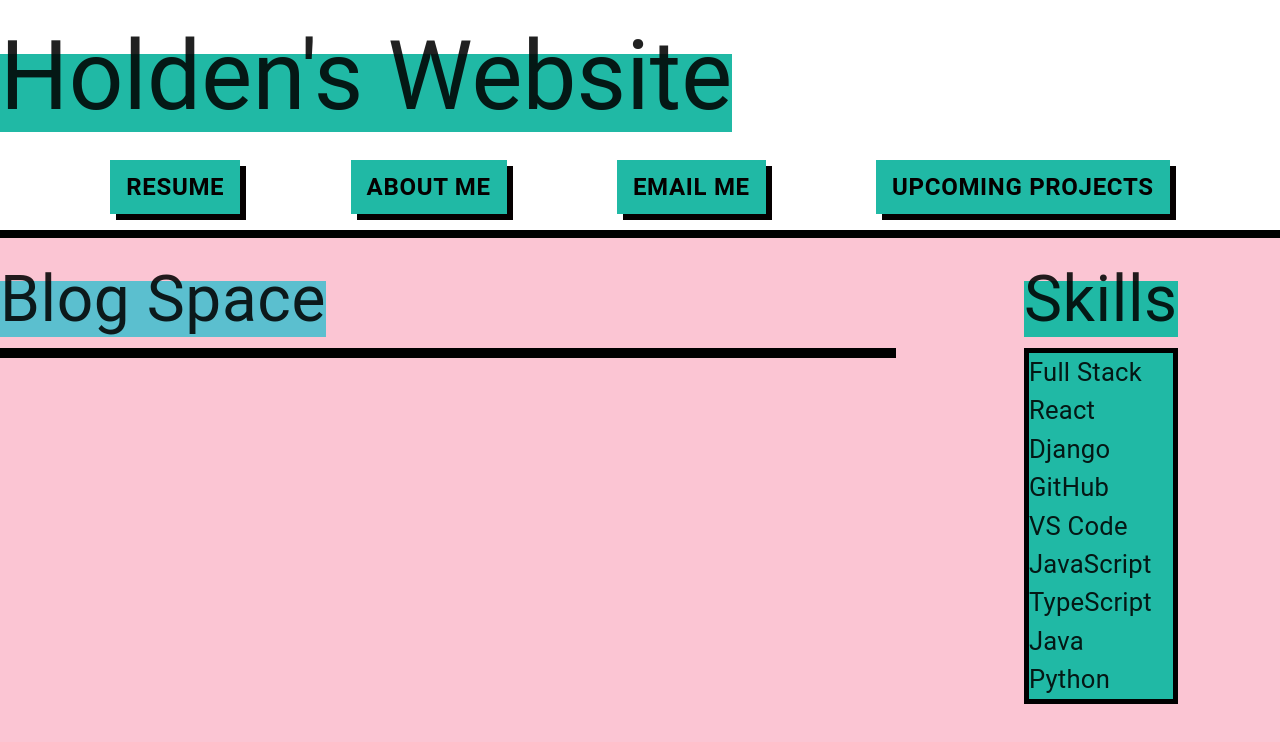
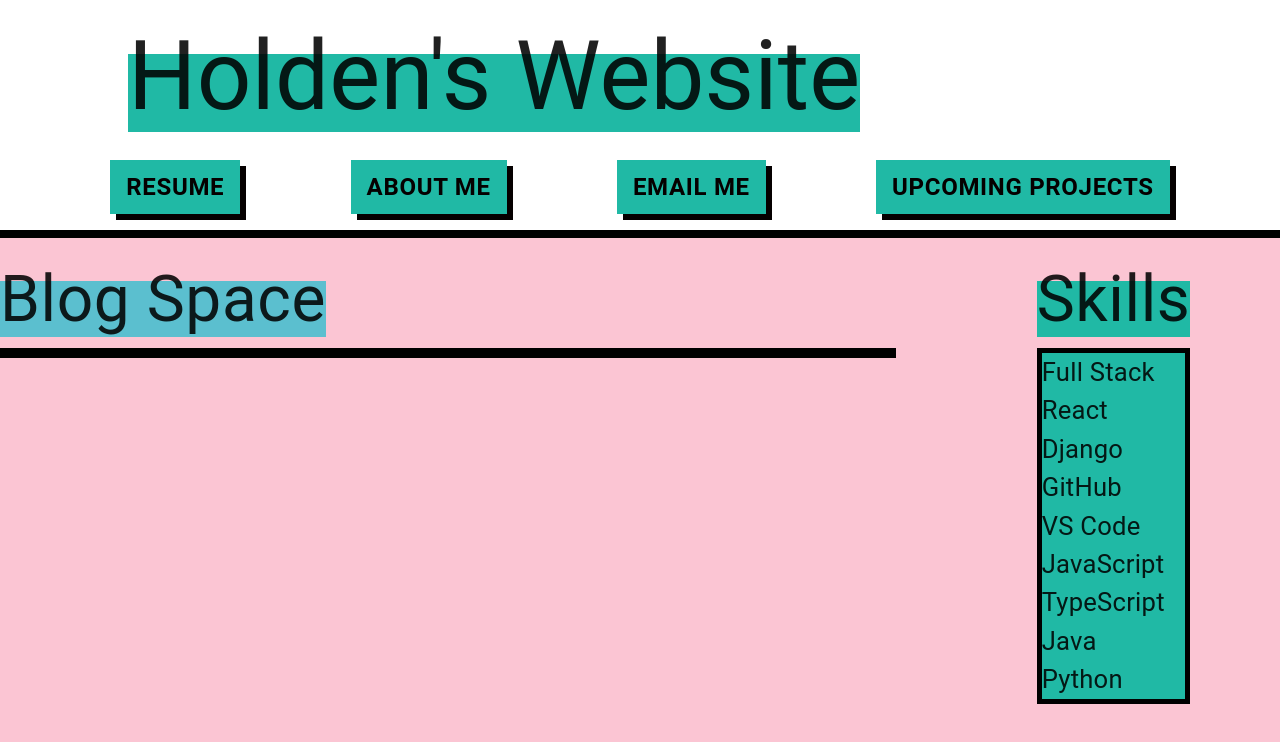
Before and after one commit to HoldenGjuka/personal-website-frontend, a React (Create React App) app: page / in a window 1280 px wide. Shown: the top 742 px of the page. Built offline with nearby package versions, Linux system fonts and the light colour scheme; no server answers.

Commit message:
Margin controlled the header

```diff
--- a/src/styles/body/index.js
+++ b/src/styles/body/index.js
@@ -11,7 +11,7 @@ import theme from '../theme/index.js'
 //container
 export const BodyContainer = styled(Box, Colors)(() => ({
   display: 'flex',
-  gap: '2%',
+  gap: '4%',
   flexDirection:'row',
   marginTop: 14,
   justifyContent: 'center',
--- a/src/styles/header/index.js
+++ b/src/styles/header/index.js
@@ -11,6 +11,7 @@ export const HeaderContainer = styled(Box, Typography, theme)(() => ({
   height: '1/8',
   marginTop: 4,
   marginBottom:4,
+  marginLeft: '10%',
   [theme.breakpoints.down("md")]: {
     fontSize: '3em',
   },
```
